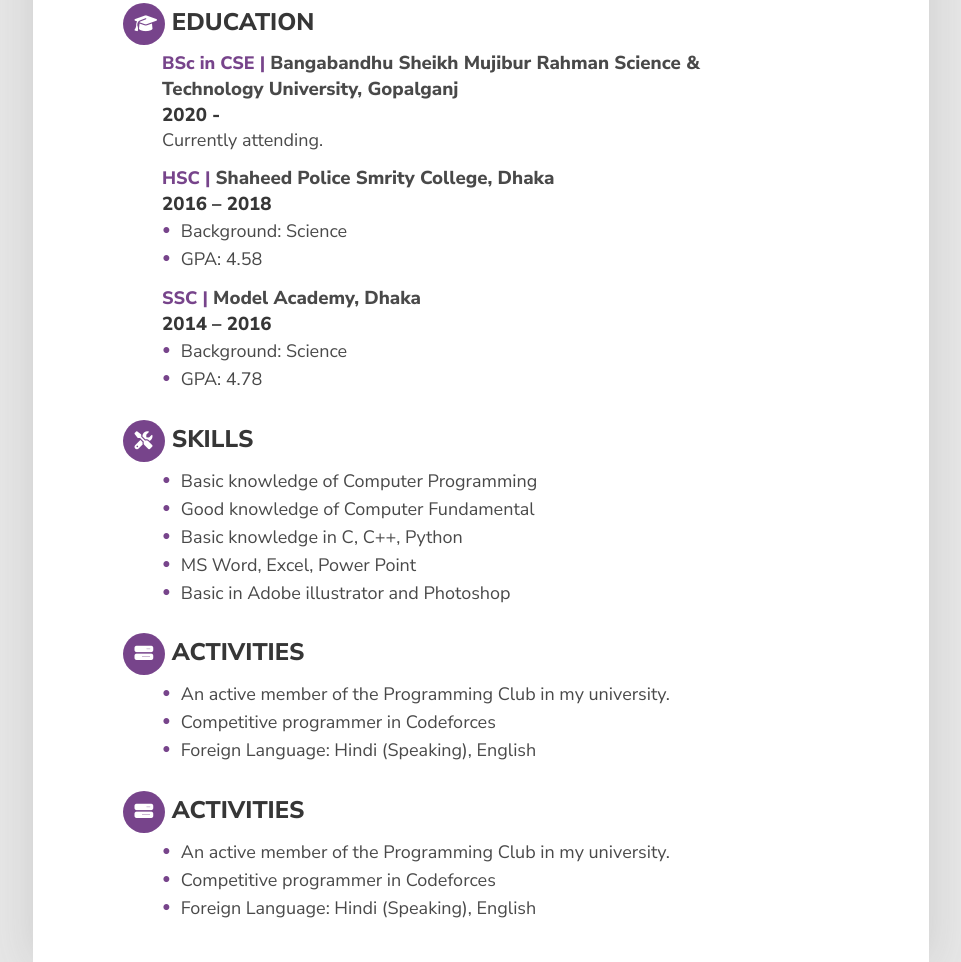
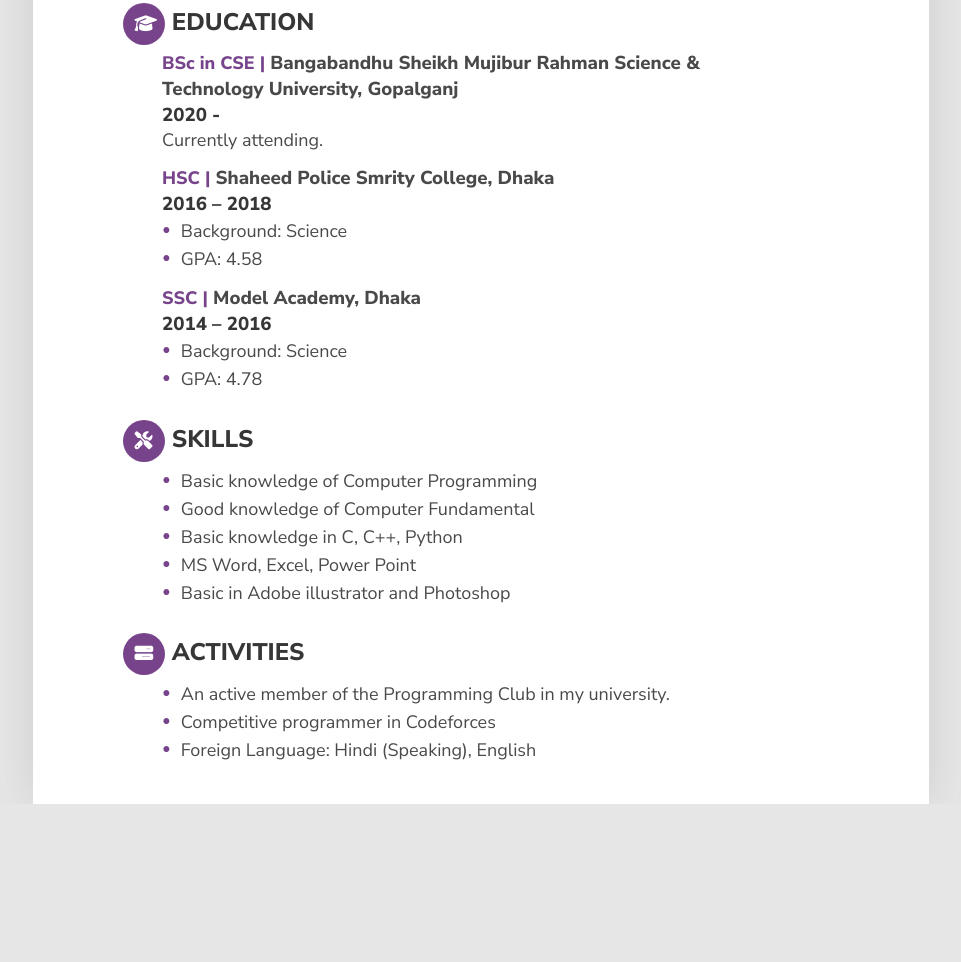
Before and after one commit to mdibuhossain/ibrahim-cv, a plain HTML site: page index.html in a window 1280 px wide. Shown: the part 435-1397 px from the top of the page, without its empty margins (159-1120 px from the left). After the commit the page ends 1239 px from the top, so only its background shows below. Drawn offline with Linux system fonts and the light colour scheme.

Commit message:
new section deleted

```diff
--- a/index.html
+++ b/index.html
@@ -105,19 +105,6 @@
                 </div>
             </article>
         </section>
-        <section class="cvBody">
-            <article class="bodySection">
-                <h2 id="activities" class="pseudoObject">ACTIVITIES</h2>
-                <div class="bodyDescription">
-                    <ul class="bodyList">
-                        <li>An active member of the Programming Club in my university.</li>
-                        <li>Competitive programmer in Codeforces</li>
-                        <li>Foreign Language: Hindi (Speaking), English</li>
-                    </ul>
-                </div>
-            </article>
-        </section>
-
     </main>
 </body>
 
```
